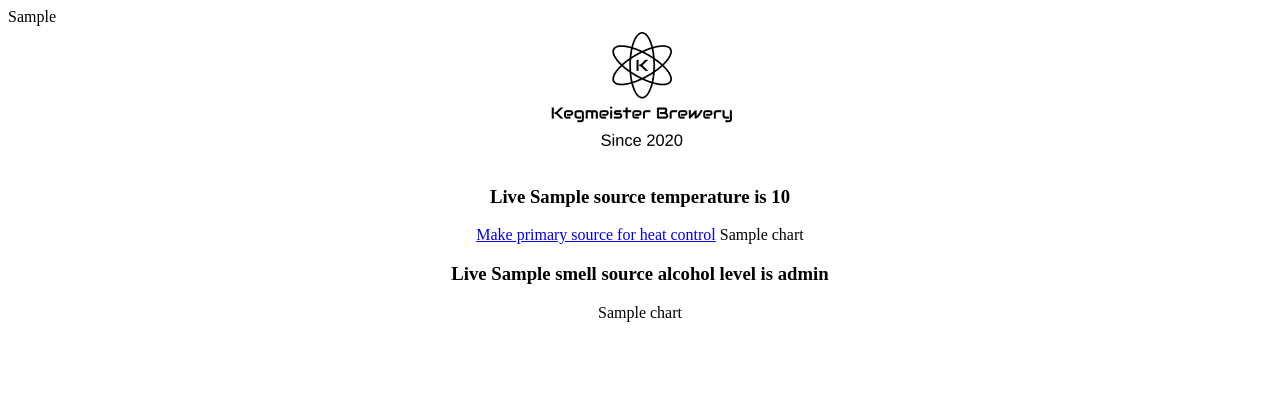
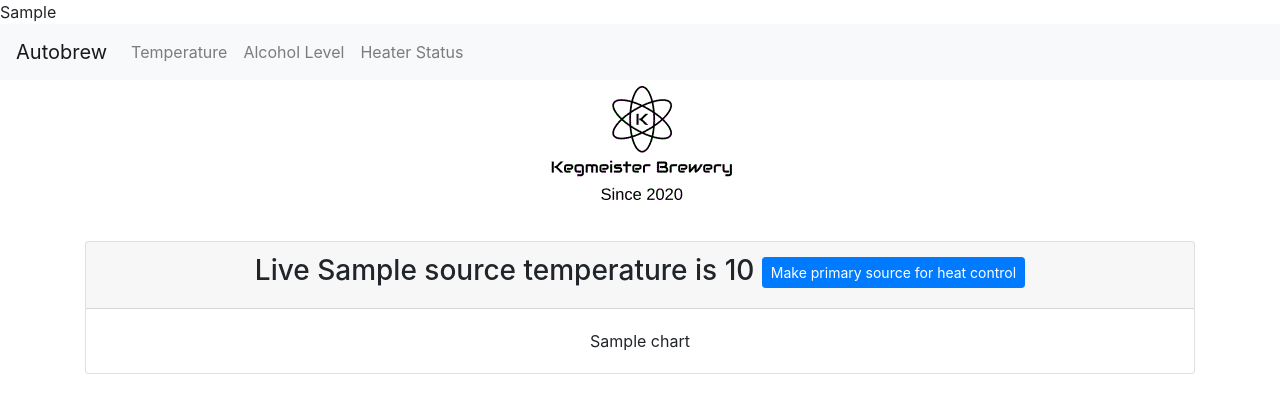
Before and after one commit to paulharte/autobrew, a Flask app: template autobrew/templates/main_template.html in a window 1280 px wide. Shown: the top 413 px of the page. Run offline with Flask 2, Linux system fonts and the light colour scheme; the template is opened without the code that fills it: most values are stand-ins (such as "Sample title", 1, 10 or a date in 2020); some libraries are stand-ins or nearby versions.

Commit message:
Pimping the website with bootstrap. Also adding patch for charts issue

```diff
--- a/autobrew/templates/base.html
+++ b/autobrew/templates/base.html
@@ -2,14 +2,39 @@
 <html lang="en">
 <head>
     <link rel="icon" type="image/x-icon" href="{{ url_for('static', filename='favicon.ico') }}">
+    <link rel="stylesheet" href="https://stackpath.bootstrapcdn.com/bootstrap/4.5.2/css/bootstrap.min.css" integrity="sha384-JcKb8q3iqJ61gNV9KGb8thSsNjpSL0n8PARn9HuZOnIxN0hoP+VmmDGMN5t9UJ0Z" crossorigin="anonymous">
     <meta charset="UTF-8">
+    <meta name="viewport" content="width=device-width, initial-scale=1, shrink-to-fit=no">
     <title>Kegmeister Breweries: {% block title %}{% endblock %}</title>
+
     {% block head %}{% endblock %}
 </head>
 <body>
-<div align="center">
+<nav class="navbar navbar-expand-lg navbar-light bg-light">
+  <a class="navbar-brand" href="#">Autobrew</a>
+  <button class="navbar-toggler" type="button" data-toggle="collapse" data-target="#navbarNav" aria-controls="navbarNav" aria-expanded="false" aria-label="Toggle navigation">
+    <span class="navbar-toggler-icon"></span>
+  </button>
+  <div class="collapse navbar-collapse" id="navbarNav">
+    <ul class="navbar-nav">
+      <li class="nav-item">
+        <a class="nav-link" href="{{ url_for('brew_monitor') }}">Temperature</a>
+      </li>
+      <li class="nav-item">
+        <a class="nav-link" href="{{ url_for('alcohol_level') }}">Alcohol Level</a>
+      </li>
+      <li class="nav-item">
+        <a class="nav-link" href="{{ url_for('get_heat_status') }}">Heater Status</a>
+      </li>
+    </ul>
+  </div>
+</nav>
+<div align="center" class="container">
     <img src="{{ url_for('static', filename='logo.gif') }}" href="{{ url_for('brew_monitor') }}">
     <br>
     {% block content %}{% endblock %}
 </div>
+<script src="https://code.jquery.com/jquery-3.5.1.slim.min.js" integrity="sha384-DfXdz2htPH0lsSSs5nCTpuj/zy4C+OGpamoFVy38MVBnE+IbbVYUew+OrCXaRkfj" crossorigin="anonymous"></script>
+<script src="https://cdn.jsdelivr.net/npm/popper.js@1.16.1/dist/umd/popper.min.js" integrity="sha384-9/reFTGAW83EW2RDu2S0VKaIzap3H66lZH81PoYlFhbGU+6BZp6G7niu735Sk7lN" crossorigin="anonymous"></script>
+<script src="https://stackpath.bootstrapcdn.com/bootstrap/4.5.2/js/bootstrap.min.js" integrity="sha384-B4gt1jrGC7Jh4AgTPSdUtOBvfO8shuf57BaghqFfPlYxofvL8/KUEfYiJOMMV+rV" crossorigin="anonymous"></script>
 </body>
--- a/autobrew/templates/main_template.html
+++ b/autobrew/templates/main_template.html
@@ -7,17 +7,23 @@
 {% endblock %}
 {% block content %}
     {% for source in temp_sources %}
-    <h3>Live {{ source.get_name() }} temperature is {{ source._get_temperature() }}</h3>
-    {% if source.is_primary %}
-        PRIMARY
-    {% else %}
-        <a href="{{ url_for('set_primary', name=source.get_name()) }}">Make primary source for heat control</a>
-    {% endif %}
-    {{ charts[source.get_name()] }}
+    <br>
+    <div class="card box-shadow">
+        <div class="card-header">
+            <h3>Live {{ source.get_name() }} temperature is {{ source._get_temperature() }}
+            {% if source.is_primary %}
+                <span class="badge badge-secondary">PRIMARY</span>
+            {% else %}
+            <a href="{{ url_for('set_primary', name=source.get_name()) }}">
+                <button type="button" class="btn btn-sm btn-primary">Make primary source for heat control</button>
+            </a>
+            {% endif %}</h3>
+        </div>
+        <div class="card-body">
+            {{ charts[source.get_name()] }}
+        </div>
+    </div>
+
     {% endfor %}
 
-    {% for smell_source in smell_sources %}
-    <h3>Live {{ smell_source.get_name() }} alcohol level is {{ smell_source.get_alcohol_level() }}</h3>
-    {{ charts[smell_source.get_name()] }}
-    {% endfor %}
 {% endblock %}
--- a/autobrew/templates/success.html
+++ b/autobrew/templates/success.html
@@ -1,7 +1,10 @@
 {% extends "base.html" %}
 {% block title %}Success{% endblock %}
 {% block content %}
-    {{ success_message }}
+    <div class="card">
+        {{ success_message }}
+    </div>
     <br><br>
     <a href="{{ url_for('brew_monitor') }}">Return Home</a>
+
 {% endblock %}
--- a/autobrew/webserver.py
+++ b/autobrew/webserver.py
@@ -1,21 +1,26 @@
 import logging
 
-from flask import Flask, render_template, request, jsonify
-from flask_googlecharts import GoogleCharts
+from flask import Flask, render_template, request
+import flask_googlecharts
 from flask_injector import FlaskInjector
-from injector import Injector, inject
+from injector import inject
 from werkzeug.exceptions import abort, HTTPException
 
 from autobrew.brew_settings import APP_LOGGING_NAME
 from autobrew.charts.make_chart import make_chart
-from autobrew.dependencies import configure, autobrew_injector
+from autobrew.dependencies import autobrew_injector
 from autobrew.heating.heat_control import HeatControl
 from autobrew.measurement.measurementService import MeasurementService
 from autobrew.smelloscope.smelloscope import Smelloscope
 from autobrew.temperature.tempSourceFactory import TempSourceFactory
+from autobrew.utils.googlecharts_flask_patch_utils import prep_data
+
+# Patch can be removed when this PR is merged
+# https://github.com/wikkiewikkie/flask-googlecharts/pull/6
+flask_googlecharts.utils.prep_data = prep_data
 
 app = Flask(__name__)
-charts = GoogleCharts(app)
+charts = flask_googlecharts.GoogleCharts(app)
 logger = logging.getLogger(APP_LOGGING_NAME)
 
 
@@ -40,6 +45,22 @@ def brew_monitor(temperature_sources: TempSourceFactory, smelloscope: Smelloscop
         smell_sources=[smelloscope],
     )
 
+
+@app.route("/alcohol_level", methods=["GET"])
+@inject
+def alcohol_level(temperature_sources: TempSourceFactory, smelloscope: Smelloscope):
+
+    # TODO: make robust to smelloscope initialisation exceptions
+    """## Pull historical and turn into chart"""
+    historical_service = MeasurementService()
+    series = historical_service.get_series(smelloscope.get_name())
+    if series:
+        charts.register(make_chart(series))
+
+    return render_template(
+        "alcohol.html",
+        smell_sources=[smelloscope],
+    )
 
 @app.route("/nickname")
 @inject
@@ -95,7 +116,7 @@ def handle_exception(e):
         return e
     logger.exception(e)
 
-    return render_template("error.html", e=e.message)
+    return render_template("error.html", e=str(e))
 
 
 # Setup Flask Injector, this has to happen AFTER routes are added
```
Also changed, not shown: autobrew/charts/make_chart.py (+11 -6 lines), autobrew/measurement/measurementService.py (+7 -0 lines), autobrew/templates/alcohol.html (added, +19 -0 lines), autobrew/utils/googlecharts_flask_patch_utils.py (added, +44 -0 lines), autobrew/utils/__init__.py (added), 1 other file.
